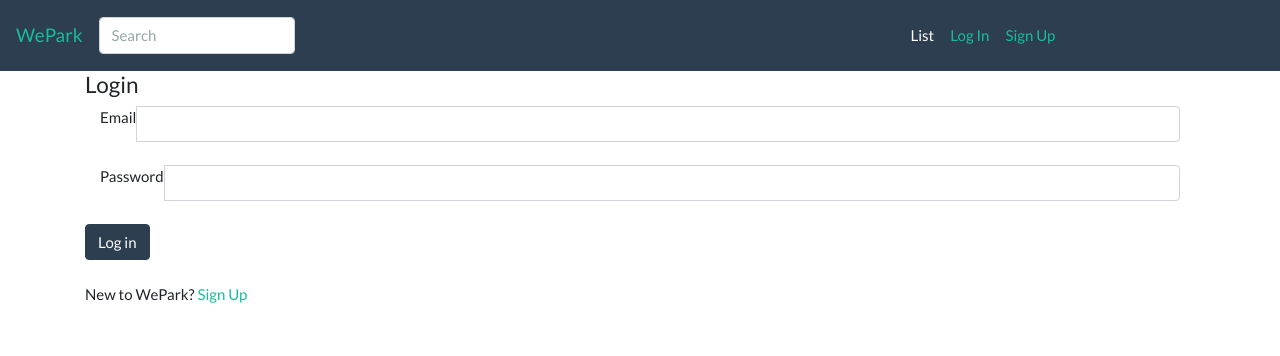
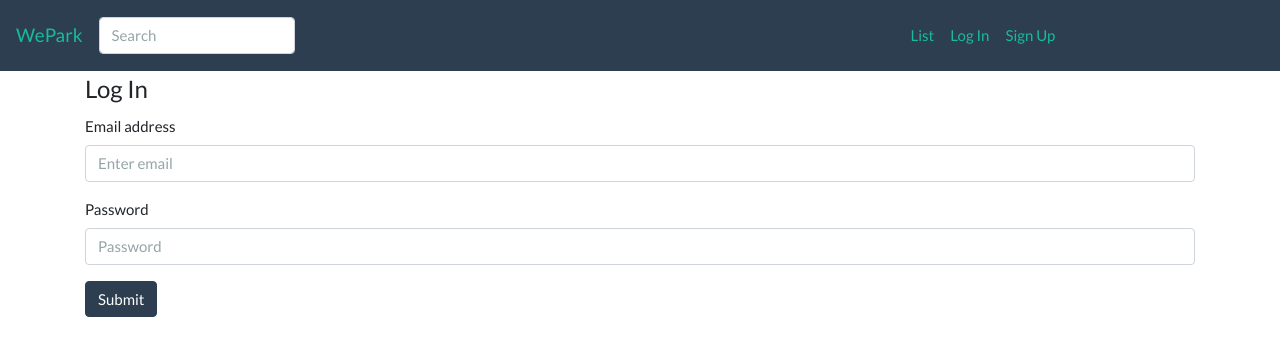
Before and after one commit to wenn009/WePark, a React (Create React App) app in the folder client/: page /login in a window 1280 px wide. Shown: the top 356 px of the page. Built offline with nearby package versions, Linux system fonts and the light colour scheme; what react-google-maps would draw is missing.

Commit message:
add bootswatch to log in form

```diff
--- a/client/src/NavBar.js
+++ b/client/src/NavBar.js
@@ -45,7 +45,7 @@ class NavBar extends Component {
                     </form>
                     <ul className="navbar-nav mr-auto ul-item">
                         <li className="nav-item li-item">
-                            <div className="nav-link" href="/list">List</div>
+                            <div className="nav-link"><Link to="/list">List</Link></div>
                         </li>
                         <li className="nav-item li-item">
                             {Auth.isUserAuthenticated() ?
--- /dev/null
+++ b/client/src/logIn/loginForm.css
@@ -0,0 +1,3 @@
+.error {
+    color: red
+}
--- a/client/src/logIn/loginForm.js
+++ b/client/src/logIn/loginForm.js
@@ -1,4 +1,5 @@
-import React, {PropTypes} from 'react';
+import React, { PropTypes } from 'react';
+import './loginForm.css';
 //import { Link } from 'react-router-dom'
 
 
@@ -9,6 +10,25 @@ const LoginForm = ({
   user
 }) => (
     <div className="container">
+      <form action="/" onSubmit={onSubmit}>
+        <fieldset>
+          <legend>Log In</legend>
+          {errors.summary && <div className="form-control-feedback"><p className="error-message error">{errors.summary}</p></div>}
+          <div className="form-group">
+            <label for="email">Email address</label>
+            <input className="form-control" id="email" type="email" name="email" onChange={onChange} aria-describedby="emailHelp" placeholder="Enter email" />
+            {errors.email && <div className="form-control-feedback"><p className="error-message">{errors.email}</p></div>}
+          </div>
+          <div className="form-group">
+            <label for="password">Password</label>
+            <input className="form-control" id="password" type="password" name="password" onChange={onChange} placeholder="Password" />
+            {errors.password && <div className="form-control-feedback"><p className="error-message">{errors.password}</p></div>}
+          </div>
+          <button type="submit" className="btn btn-primary">Submit</button>
+        </fieldset>
+      </form>
+    </div>
+    /*<div className="container">
       <div className="panel panel-default">
         <div className="panel-heading">
       <h4 className="panel-title">Login</h4>
@@ -46,8 +66,8 @@ const LoginForm = ({
         </div>
 
       </div>
-    </div>
-);
+    </div>*/
+  );
 
 
 export default LoginForm;
--- a/client/src/logIn/loginPage.js
+++ b/client/src/logIn/loginPage.js
@@ -61,9 +61,9 @@ class LoginPage extends React.Component {
                     const errors = json.errors ? json.errors : {};
                     errors.summary = json.message;
                     this.setState({ errors });
+                    console.log(this.state.errors);
                 });
             }
-
         })
 
     }
```
